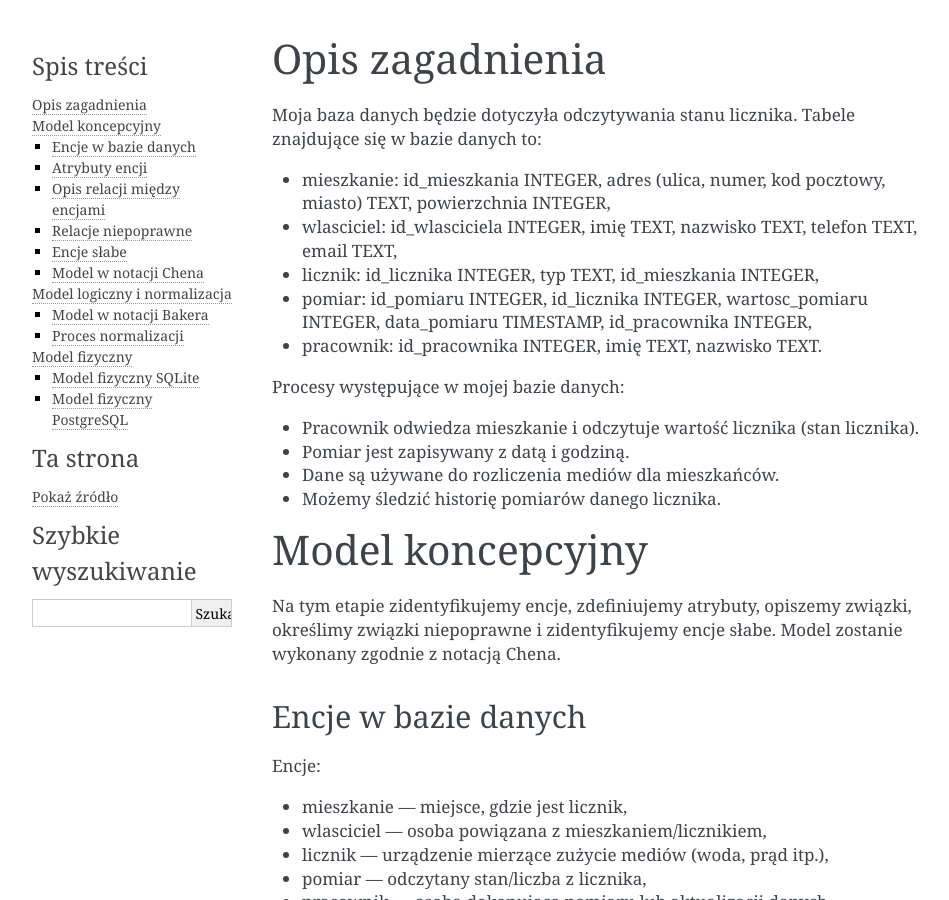
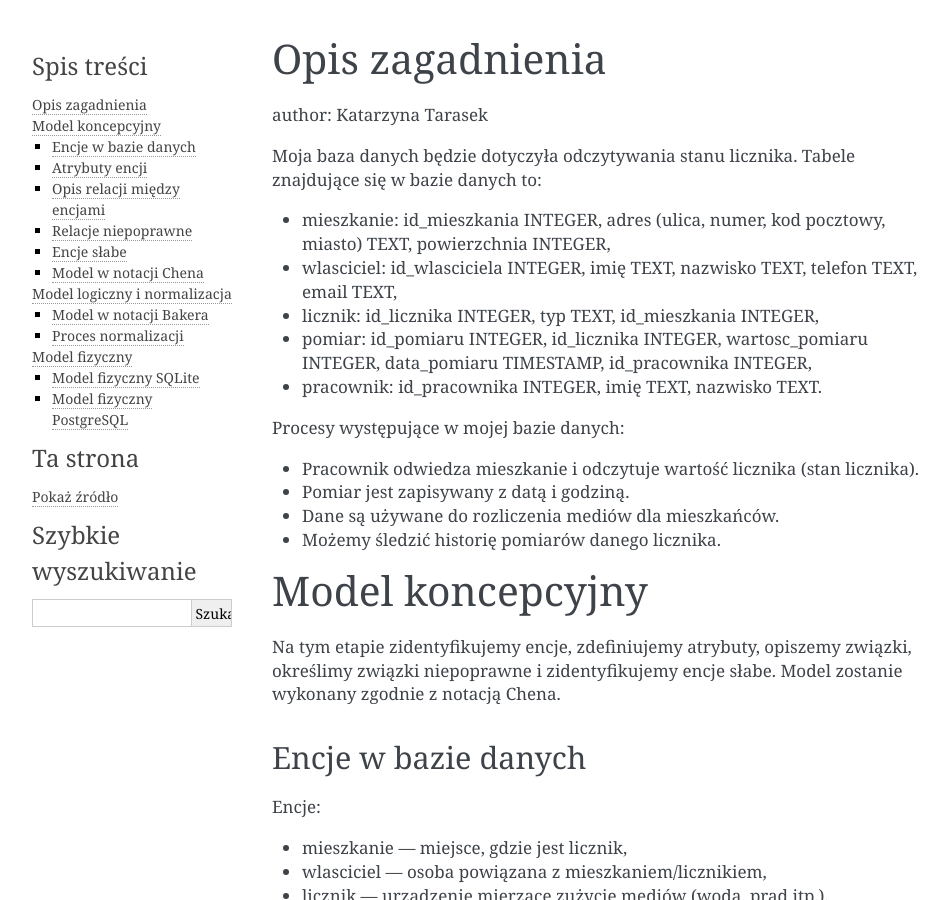
Before and after one commit to kasia-ta/sprawozdanie, a Sphinx documentation site: the page built from source/rozdzial3/rozdzia3.rst, in a window 1280 px wide and 900 px high. Shown: the whole window, without its empty margins (148-1097 px from the left). Built offline with Sphinx 7.4.7, drawn with Linux system fonts in a browser that asks for light colours; pages that are not in the unit, such as notebooks, are missing from menus.

Commit message:
Update rozdzia3.rst

```diff
--- a/source/rozdzial3/rozdzia3.rst
+++ b/source/rozdzial3/rozdzia3.rst
@@ -1,5 +1,6 @@
 Opis zagadnienia
 --------------------
+author: Katarzyna Tarasek
 
 Moja baza danych będzie dotyczyła odczytywania stanu licznika. Tabele znajdujące się w bazie danych to:
 
```
